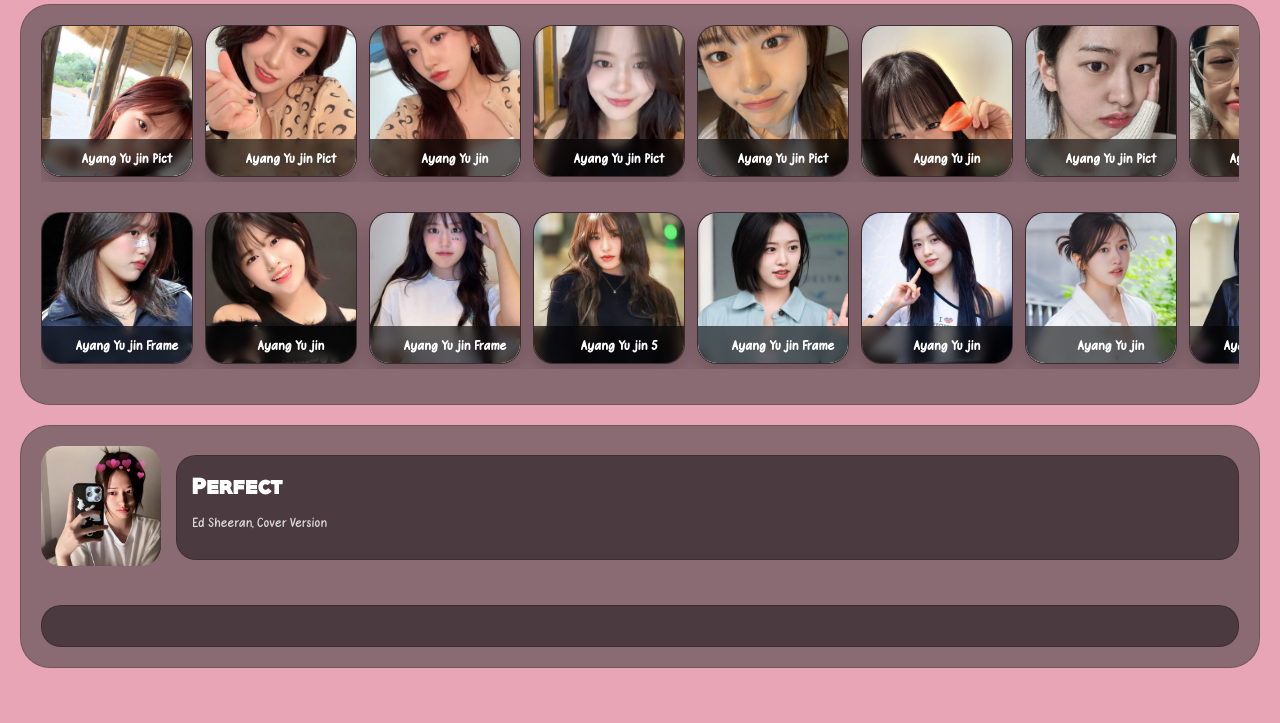
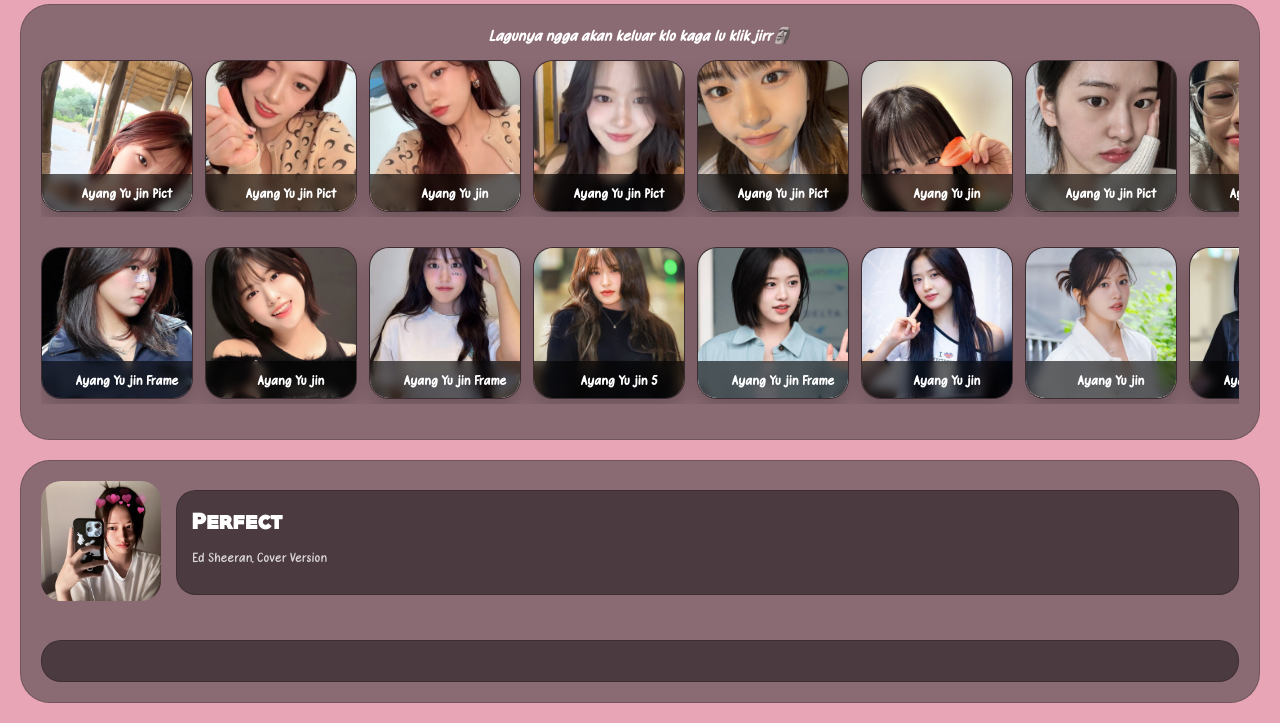
Before and after one commit to comersiodev/Ayang1-, a plain HTML site: page gallery.html in a window 1280 px wide. Shown: the part 271-994 px from the top of the page. Before the commit the page ends 959 px from the top, so only its background shows below. Drawn offline with Linux system fonts and the light colour scheme.

Commit message:
Update gallery.html

```diff
--- a/gallery.html
+++ b/gallery.html
@@ -30,6 +30,7 @@
 <!-- === TOP SLIDER === -->
 <div class="container">
 
+  <i><b>••Lagunya ngga akan keluar klo kaga lu klik jirr🗿••</b></i>
   <div class="slider">
     <div class="card"><img src="1.jpg"><span>Ayang Yu-jin Pict</span></div>
     <div class="card"><img src="2.jpg"><span>Ayang Yu-jin Pict</span></div>
```
